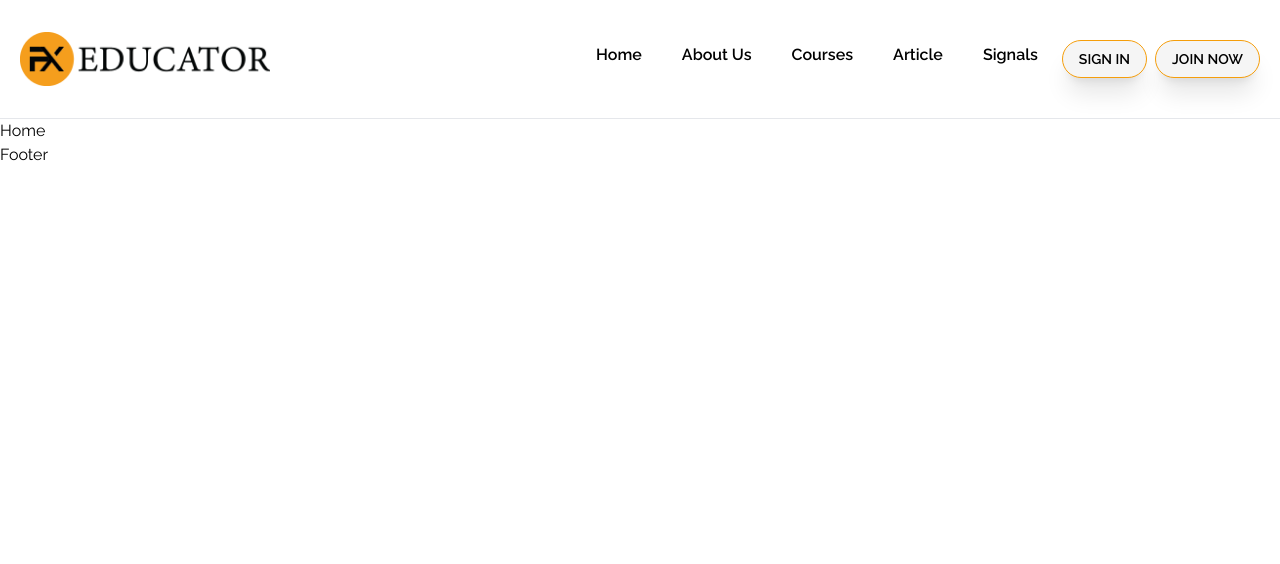
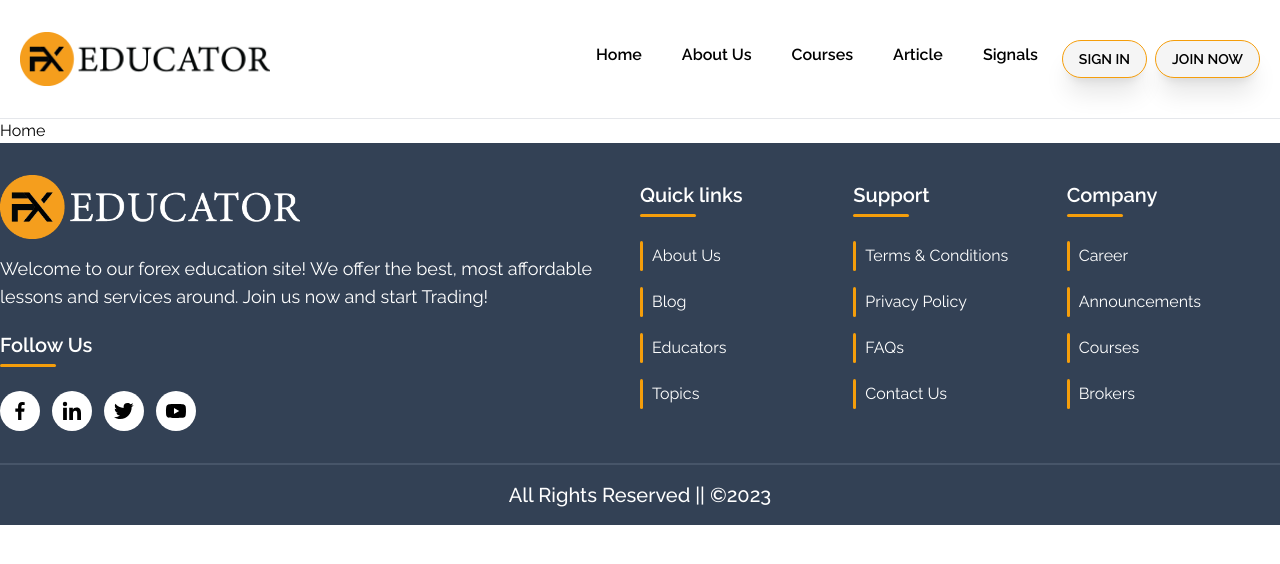
Before and after one commit to faijulislambd/fxeducator, a Next.js app: page / in a window 1280 px wide. Shown: the top 564 px of the page. Built offline with nearby package versions, Linux system fonts and the light colour scheme.

Commit message:
Footer Done

```diff
--- a/src/components/common/Footer/Footer.js
+++ b/src/components/common/Footer/Footer.js
@@ -1,5 +1,64 @@
+import Container from "@/components/utils/Container";
+import logoWhite from "@/assets/images/logo-white.png";
+import Image from "next/image";
+import Title from "@/components/utils/Title";
+import SocialShare from "../SocialShare/SocialShare";
+import ListLink from "@/components/utils/ListLink";
+
 const Footer = () => {
-  return <div>Footer</div>;
+  return (
+    <div className="bg-slate-700 pt-8 text-white">
+      <Container className="flex items-center flex-wrap">
+        <div className="lg:w-6/12 w-full lg:pe-8 pe-0">
+          <div className="mb-4">
+            <Image
+              src={logoWhite}
+              alt="FX Educator Logo White"
+              placeholder="blur"
+              width={300}
+            />
+          </div>
+          <p className="text-lg mb-5">
+            Welcome to our forex education site! We offer the best, most
+            affordable lessons and services around. Join us now and start
+            Trading!
+          </p>
+          <Title className="text-xl">Follow Us</Title>
+          <SocialShare></SocialShare>
+        </div>
+        <div className="lg:w-2/12 w-6/12 lg:pe-3">
+          <Title className="text-xl">Quick links</Title>
+          <ul>
+            <ListLink>About Us</ListLink>
+            <ListLink>Blog</ListLink>
+            <ListLink>Educators</ListLink>
+            <ListLink>Topics</ListLink>
+          </ul>
+        </div>
+        <div className="lg:w-2/12 w-6/12 lg:pe-3">
+          <Title className="text-xl">Support</Title>
+          <ul>
+            <ListLink>Terms & Conditions</ListLink>
+            <ListLink>Privacy Policy</ListLink>
+            <ListLink>FAQs</ListLink>
+            <ListLink>Contact Us</ListLink>
+          </ul>
+        </div>
+        <div className="lg:w-2/12 w-6/12">
+          <Title className="text-xl">Company</Title>
+          <ul>
+            <ListLink>Career</ListLink>
+            <ListLink>Announcements</ListLink>
+            <ListLink>Courses</ListLink>
+            <ListLink>Brokers</ListLink>
+          </ul>
+        </div>
+      </Container>
+      <div className="border-t-2 border-t-slate-600 py-4 text-center text-xl font-medium mt-8">
+        All Rights Reserved || &copy;2023
+      </div>
+    </div>
+  );
 };
 
 export default Footer;
--- /dev/null
+++ b/src/components/common/SocialShare/SocialShare.js
@@ -0,0 +1,36 @@
+import ShareIcon from "@/components/utils/ShareIcon";
+import {
+  BiLogoFacebook,
+  BiLogoLinkedin,
+  BiLogoTwitter,
+  BiLogoYoutube,
+} from "react-icons/bi";
+
+const SocialShare = () => {
+  return (
+    <ul className="flex space-x-3">
+      <li>
+        <ShareIcon>
+          <BiLogoFacebook />
+        </ShareIcon>
+      </li>
+      <li>
+        <ShareIcon>
+          <BiLogoLinkedin />
+        </ShareIcon>
+      </li>
+      <li>
+        <ShareIcon>
+          <BiLogoTwitter />
+        </ShareIcon>
+      </li>
+      <li>
+        <ShareIcon>
+          <BiLogoYoutube />
+        </ShareIcon>
+      </li>
+    </ul>
+  );
+};
+
+export default SocialShare;
--- /dev/null
+++ b/src/components/utils/Container.js
@@ -0,0 +1,9 @@
+const Container = ({ children, className = [] }) => {
+  return (
+    <div className={`max-w-screen-xl mx-auto xl:px-0 px-5 ${className}`}>
+      {children}
+    </div>
+  );
+};
+
+export default Container;
--- /dev/null
+++ b/src/components/utils/ListLink.js
@@ -0,0 +1,17 @@
+import Link from "next/link";
+import React from "react";
+
+const ListLink = ({ children, href = "/", className = [] }) => {
+  return (
+    <li>
+      <Link
+        href={href}
+        className={`block relative flex-wrap mb-4 py-[3px] px-3 before:inline-block before:absolute before:left-0 before:top-0 before:h-full before:w-[3px] before:-z-[1] z-0 before:bg-amber-500 before:rounded-full before:transition-all before:duration-300 hover:before:w-full hover:text-black ${className}`}
+      >
+        {children}
+      </Link>
+    </li>
+  );
+};
+
+export default ListLink;
--- /dev/null
+++ b/src/components/utils/ShareIcon.js
@@ -0,0 +1,13 @@
+const ShareIcon = ({ children, href = "#", className = [] }) => {
+  return (
+    <a
+      href={href}
+      target="_blank"
+      className={`inline-flex text-2xl items-center justify-center h-10 w-10 bg-white text-black rounded-full relative after:absolute after:top-0 after:left-0 after:z-0 after:inline-block after:w-full after:rounded-full after:h-full after:bg-amber-500 after:scale-0 after:transition-transform after:duration-300 hover:after:scale-100 ${className}`}
+    >
+      <span className="z-10">{children}</span>
+    </a>
+  );
+};
+
+export default ShareIcon;
--- /dev/null
+++ b/src/components/utils/Title.js
@@ -0,0 +1,11 @@
+const Title = ({ children, className = [] }) => {
+  return (
+    <h3
+      className={`font-semibold mb-8 relative before:absolute before:-bottom-2 before:left-0 before:h-[3px] before:w-14 before:bg-amber-500 before:rounded-full ${className}`}
+    >
+      {children}
+    </h3>
+  );
+};
+
+export default Title;
```
